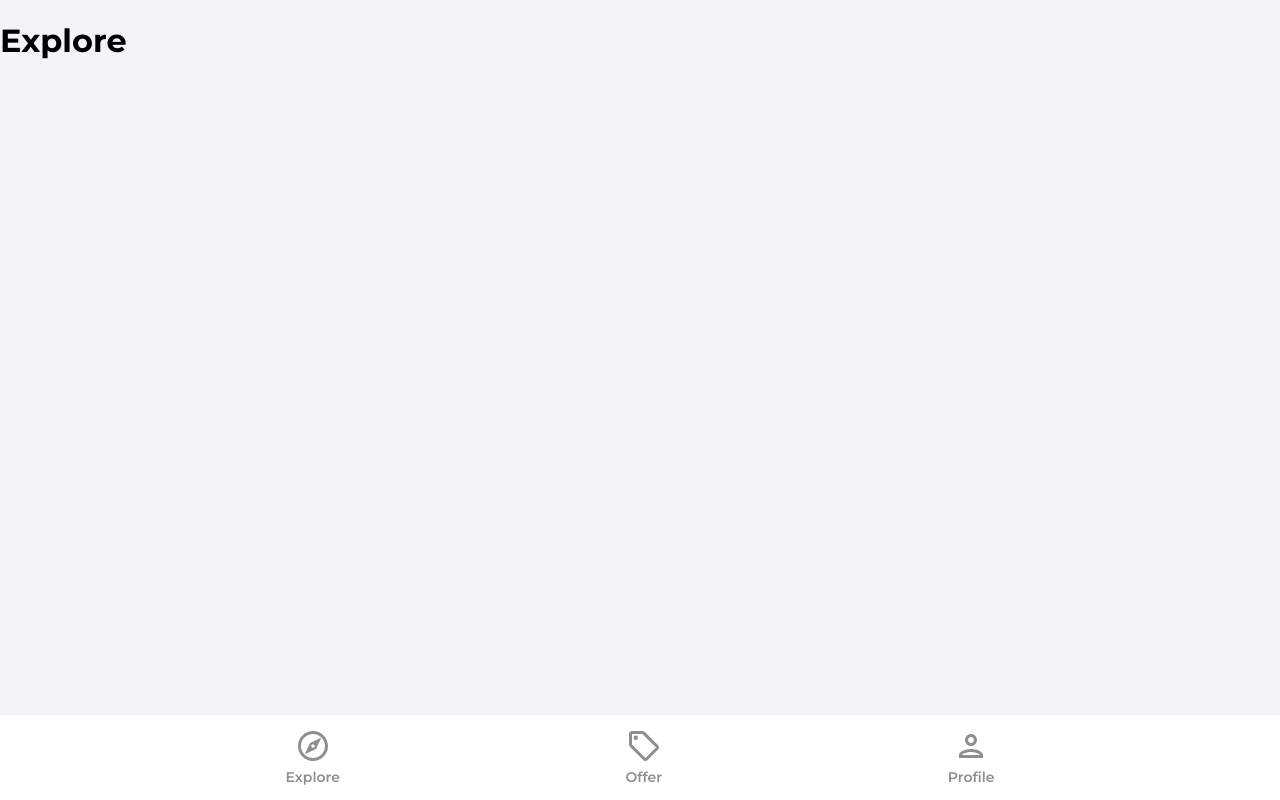
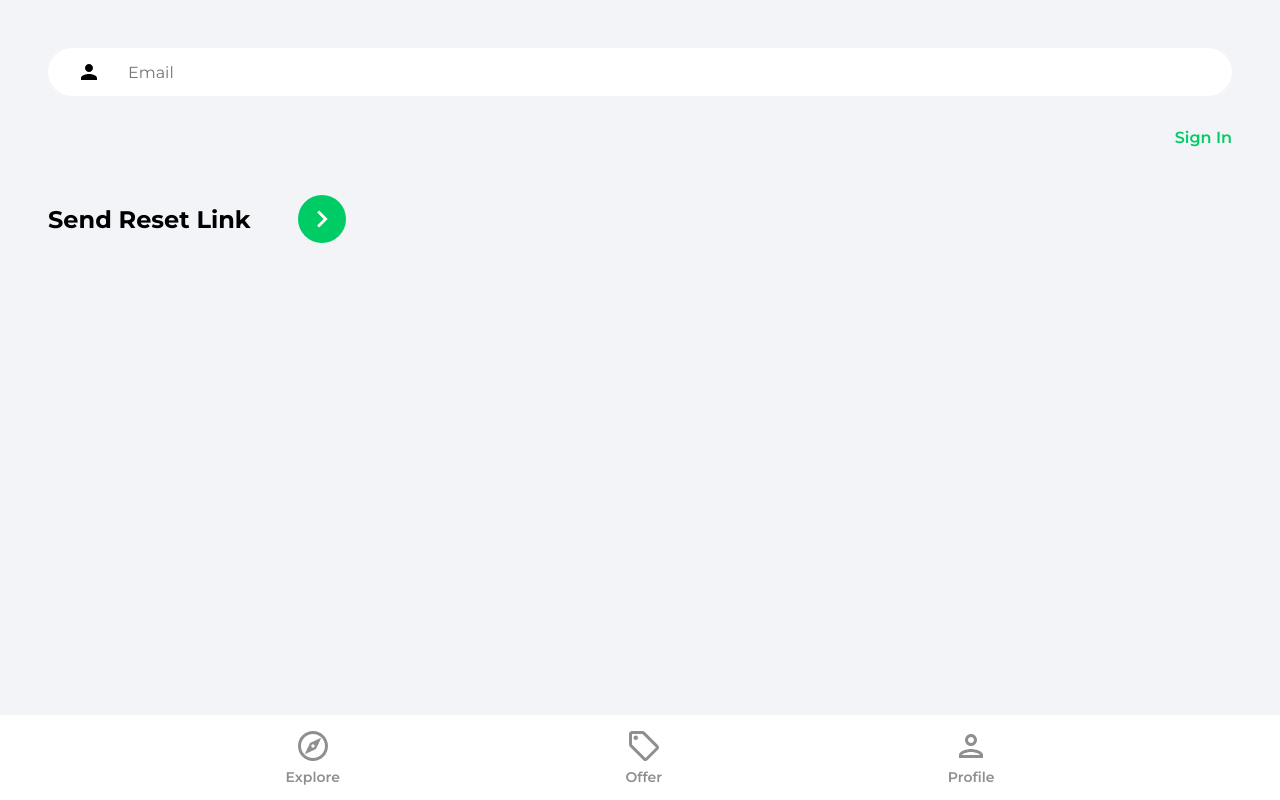
Before and after one commit to HelenQuang/House-Marketplace-App, a React (Create React App) app: page /forgot-password in a window 1280 px wide. Built offline with nearby package versions, Linux system fonts and the light colour scheme.

Commit message:
Complete Firebase Authentication steps

```diff
--- a/src/App.js
+++ b/src/App.js
@@ -2,6 +2,7 @@
 import { ToastContainer } from "react-toastify";
 import "react-toastify/dist/ReactToastify.css";
 import Navbar from "./components/Navbar";
+import PrivateRoute from "./components/PrivateRoute";
 import Explore from "./pages/Explore";
 import Offers from "./pages/Offers";
 import Profile from "./pages/Profile";
@@ -16,7 +17,9 @@
         <Routes>
           <Route path="/" element={<Explore />} />
           <Route path="/offers" element={<Offers />} />
-          <Route path="/profile" element={<Profile />} />
+          <Route path="/profile" element={<PrivateRoute />}>
+            <Route path="/profile" element={<Profile />} />
+          </Route>
           <Route path="/sign-in" element={<SignIn />} />
           <Route path="/sign-up" element={<SignUp />} />
           <Route path="/forgot-password" element={<ForgotPassword />} />
--- /dev/null
+++ b/src/components/OAuth.jsx
@@ -0,0 +1,47 @@
+import { useLocation, useNavigate } from "react-router-dom";
+import { getAuth, signInWithPopup, GoogleAuthProvider } from "firebase/auth";
+import { doc, setDoc, getDoc, serverTimestamp } from "firebase/firestore";
+import { db } from "../firebase.config";
+import { toast } from "react-toastify";
+import googleIcon from "../assets/svg/googleIcon.svg";
+
+function OAuth() {
+  const navigate = useNavigate();
+  const location = useLocation();
+
+  const onGoogleClick = async () => {
+    try {
+      const auth = getAuth();
+      const provider = new GoogleAuthProvider();
+      const result = await signInWithPopup(auth, provider);
+      const user = result.user;
+
+      //Check for user
+      const docRef = doc(db, "users", user.uid);
+      const docSnap = await getDoc(docRef);
+
+      //If user doesnt exist, create user
+      if (!docSnap.exists()) {
+        await setDoc(doc(db, "users", user.uid), {
+          name: user.displayName,
+          email: user.email,
+          timestamp: serverTimestamp(),
+        });
+      }
+      navigate("/");
+    } catch (error) {
+      toast.error("Could not authorize with Google");
+    }
+  };
+
+  return (
+    <div className="socialLogin">
+      <p>Sign {location.pathname === "/sign-up" ? "Up" : "In"} With</p>
+      <button className="socialIconDiv" onClick={onGoogleClick}>
+        <img className="socialIconImg" src={googleIcon} alt="google" />
+      </button>
+    </div>
+  );
+}
+
+export default OAuth;
--- a/src/components/PrivateRoute.jsx
+++ b/src/components/PrivateRoute.jsx
@@ -1,7 +1,13 @@
 import { Navigate, Outlet } from "react-router-dom";
+import { useAuthStatus } from "../hooks/useAuthStatus";
+import Spinner from "./Spinner";
 
 const PrivateRoute = () => {
-  const loggedIn = false;
+  const { loggedIn, checkingStatus } = useAuthStatus();
+
+  if (checkingStatus) {
+    return <Spinner />;
+  }
 
   return loggedIn ? <Outlet /> : <Navigate to="/sign-in" />;
 };
--- /dev/null
+++ b/src/components/Spinner.jsx
@@ -0,0 +1,9 @@
+function Spinner() {
+  return (
+    <div className="loadingSpinnerContainer">
+      <div className="loadingSpinner"></div>
+    </div>
+  );
+}
+
+export default Spinner;
--- /dev/null
+++ b/src/hooks/useAuthStatus.js
@@ -0,0 +1,32 @@
+import { useEffect, useState, useRef } from "react";
+import { getAuth, onAuthStateChanged } from "firebase/auth";
+
+export const useAuthStatus = () => {
+  const [loggedIn, setLoggedIn] = useState(false);
+  const [checkingStatus, setCheckingStatus] = useState(true);
+  const isMounted = useRef(true);
+
+  useEffect(() => {
+    if (isMounted) {
+      const auth = getAuth();
+      onAuthStateChanged(auth, (user) => {
+        if (user) {
+          setLoggedIn(true);
+        }
+        setCheckingStatus(false);
+      });
+    }
+
+    return () => {
+      isMounted.current = false;
+    };
+  }, [isMounted]);
+
+  return { loggedIn, checkingStatus };
+};
+
+//Protect route in v6
+//https://stackoverflow.com/questions/65505665/protected-route-with-firebase
+
+//Fix memory leak warning
+//https://stackoverflow.com/questions/59780268/cleanup-memory-leaks-on-an-unmounted-component-in-react-hooks
--- a/src/pages/ForgotPassword.jsx
+++ b/src/pages/ForgotPassword.jsx
@@ -1,9 +1,54 @@
-import React from "react";
+import { useState } from "react";
+import { Link } from "react-router-dom";
+import { getAuth, sendPasswordResetEmail } from "firebase/auth";
+import { toast } from "react-toastify";
+import { ReactComponent as ArrowRightIcon } from "../assets/svg/keyboardArrowRightIcon.svg";
 
 function ForgotPassword() {
+  const [email, setEmail] = useState("");
+
+  const onChange = (e) => setEmail(e.target.value);
+
+  const onSubmit = async (e) => {
+    e.preventDefault();
+    try {
+      const auth = getAuth();
+      await sendPasswordResetEmail(auth, email);
+      toast.success("Email was sent");
+    } catch (error) {
+      toast.error("Could not send reset email");
+    }
+  };
+
   return (
-    <div>
-      <h1>Explore</h1>
+    <div className="pageContainer">
+      <header>
+        <p className="pageHeader"></p>
+      </header>
+
+      <main>
+        <form onSubmit={onSubmit}>
+          <input
+            type="email"
+            className="emailInput"
+            placeholder="Email"
+            id="email"
+            value={email}
+            onChange={onChange}
+          />
+
+          <Link className="forgotPasswordLink" to="/sign-in">
+            Sign In
+          </Link>
+
+          <div className="signInBar">
+            <div className="signInText">Send Reset Link</div>
+            <button className="signInButton">
+              <ArrowRightIcon fill="#fff" width="34px" height="34px" />
+            </button>
+          </div>
+        </form>
+      </main>
     </div>
   );
 }
--- a/src/pages/SignIn.jsx
+++ b/src/pages/SignIn.jsx
@@ -4,6 +4,7 @@
 import { ReactComponent as ArrowRightIcon } from "../assets/svg/keyboardArrowRightIcon.svg";
 import visibilityIcon from "../assets/svg/visibilityIcon.svg";
 import { toast } from "react-toastify";
+import OAuth from "../components/OAuth";
 
 function SignIn() {
   const [showPassword, setShowPassword] = useState(false);
@@ -91,7 +92,7 @@
             </div>
           </form>
 
-          {/* Google OAuth */}
+          <OAuth />
 
           <Link to="/sign-up" className="registerLink">
             Sign Up Instead
--- a/src/pages/SignUp.jsx
+++ b/src/pages/SignUp.jsx
@@ -10,6 +10,7 @@
 import { ReactComponent as ArrowRightIcon } from "../assets/svg/keyboardArrowRightIcon.svg";
 import visibilityIcon from "../assets/svg/visibilityIcon.svg";
 import { toast } from "react-toastify";
+import OAuth from "../components/OAuth";
 
 function SignUp() {
   const [showPassword, setShowPassword] = useState(false);
@@ -118,7 +119,7 @@
             </div>
           </form>
 
-          {/* Google OAuth */}
+          <OAuth />
 
           <Link to="/sign-in" className="registerLink">
             Sign In Instead
```
